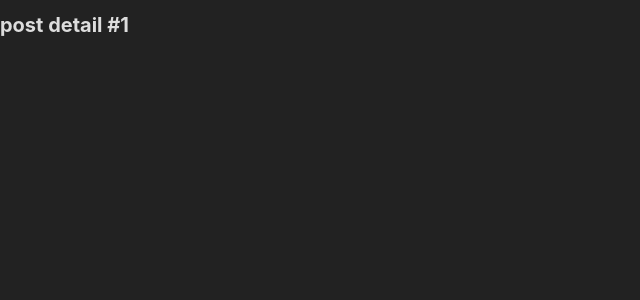
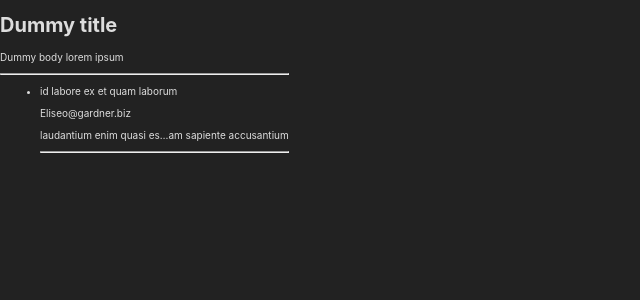
Before and after one commit to saturnoluis/challenge_posts-and-comments, a React (Create React App) app: page /post/1 in a window 1280 px wide. Shown: the top 300 px of the page, without its empty margins (0-640 px from the left). Built offline with nearby package versions, Linux system fonts and the light colour scheme.

Commit message:
Add Comments section

```diff
--- /dev/null
+++ b/src/components/Comments/Comments.js
@@ -0,0 +1,41 @@
+import PropTypes from 'prop-types';
+import { useEffect } from 'react';
+import { useSelector, useDispatch } from 'react-redux';
+
+import { requestComments, selectRequested, selectComments } from '../../store/slice/comments';
+import { selectLoading } from '../../store/slice/loading';
+
+export default function Comments ({ postId }) {
+  const comments = useSelector(selectComments);
+  const requested = useSelector(selectRequested);
+  const loading = useSelector(selectLoading);
+  const dispatch = useDispatch();
+
+  useEffect(() => {
+    if(!requested) {
+      dispatch(requestComments(postId));
+    }
+  }, [postId, requested, dispatch])
+
+  return (
+    <aside className="Comments">
+      {loading
+        ? <h2>Loading comments...</h2>
+        : <ul>
+            {comments.map(({ id, name, email, body }) =>
+              <li key={id}>
+                <p>{name}</p>
+                <p>{email}</p>
+                <p>{body}</p>
+                <hr />
+              </li>
+            )}
+          </ul>
+      }
+    </aside>
+  );
+}
+
+Comments.propTypes = {
+  postId: PropTypes.number.isRequired,
+};
--- /dev/null
+++ b/src/components/Comments/index.js
@@ -0,0 +1 @@
+export { default } from './Comments';
--- a/src/pages/Single/Single.js
+++ b/src/pages/Single/Single.js
@@ -4,6 +4,7 @@ import { useDispatch, useSelector } from 'react-redux';
 
 import { requestSingle, selectRequested, selectSingle } from '../../store/slice/single';
 import { selectLoading } from '../../store/slice/loading';
+import Comments from '../../components/Comments';
 
 export default function Single ({ match }) {
   const { id } = match.params;
@@ -23,7 +24,12 @@ export default function Single ({ match }) {
     <main data-testid="Single" role="main">
       {loading
         ? <h1>Loading...</h1>
-        : <h1>post detail #{single.id}</h1>
+        : <>
+            <h1>{single.title}</h1>
+            <p>{single.body}</p>
+            <hr />
+            <Comments postId={single.id} />
+          </>
       }
     </main>
   );
--- /dev/null
+++ b/src/store/slice/comments.js
@@ -0,0 +1,47 @@
+import { createSlice } from '@reduxjs/toolkit'
+import { setEndLoading, setStartLoading } from './loading';
+
+const dummyComments = [
+  {
+    postId: 1,
+    id: 1,
+    name: "id labore ex et quam laborum",
+    email: "Eliseo@gardner.biz",
+    body: "laudantium enim quasi es…am sapiente accusantium",
+  },
+];
+
+// Slice definition
+const slice = createSlice({
+  name: 'comments',
+  initialState: {
+    data: [],
+    requested: false,
+  },
+  reducers: {
+    setComments: (state, action) => {
+      state.data = action.payload;
+      state.requested = true;
+    },
+  },
+});
+
+// Selectors
+export const selectComments = state => state.comments.data;
+export const selectRequested = state => state.comments.requested;
+
+// Thunks
+export const requestComments = postId => dispatch => {
+  dispatch(setStartLoading());
+
+  setTimeout(() => {
+    dispatch(setComments(dummyComments));
+    dispatch(setEndLoading());
+  }, 2000);
+};
+
+// Actions
+export const { setComments } = slice.actions;
+
+// Reducer
+export default slice.reducer;
--- a/src/store/store.js
+++ b/src/store/store.js
@@ -1,12 +1,14 @@
 import { configureStore } from '@reduxjs/toolkit';
-import loadingReducer from './slice/loading';
-import feedReducer from './slice/feed';
-import singleReducer from './slice/single';
+import loading from './slice/loading';
+import feed from './slice/feed';
+import single from './slice/single';
+import comments from './slice/comments';
 
 export default configureStore({
   reducer: {
-    loading: loadingReducer,
-    feed: feedReducer,
-    single: singleReducer,
+    loading,
+    feed,
+    single,
+    comments,
   },
 });
```
Also changed, not shown: src/components/Comments/Comments.css (added).
